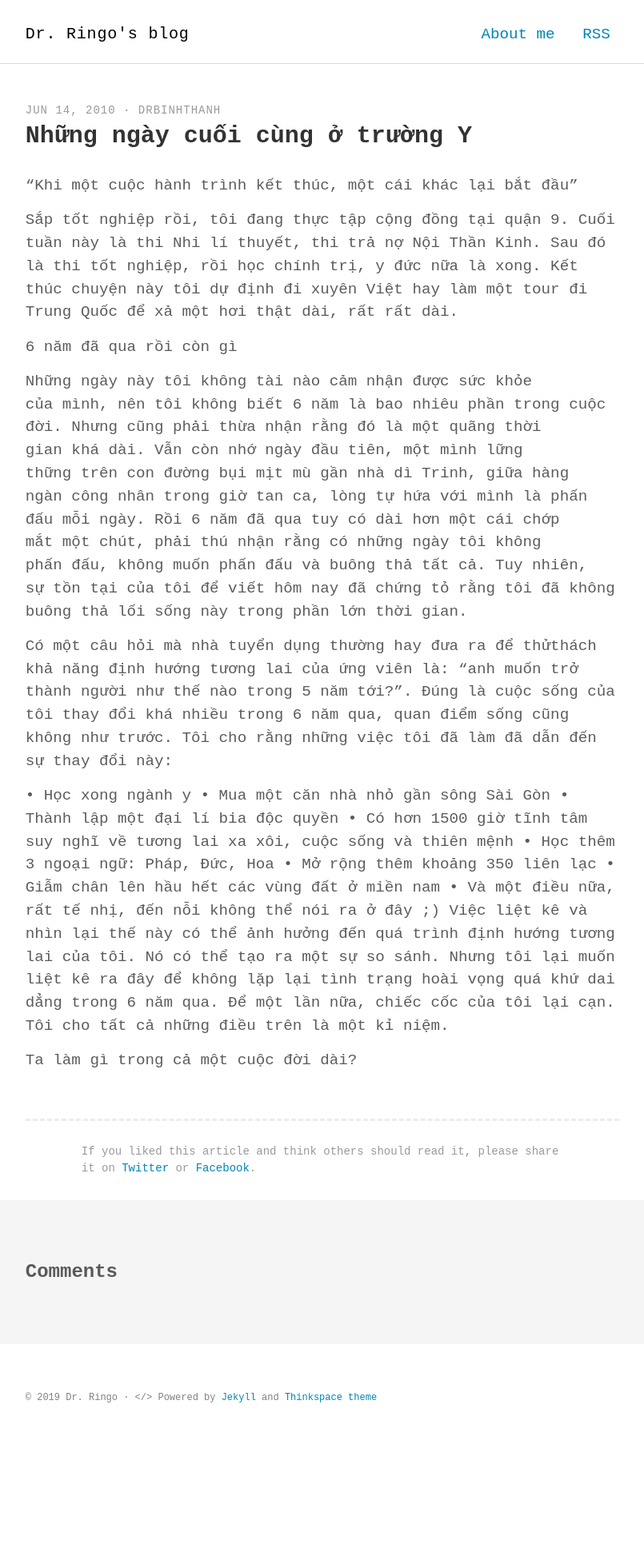
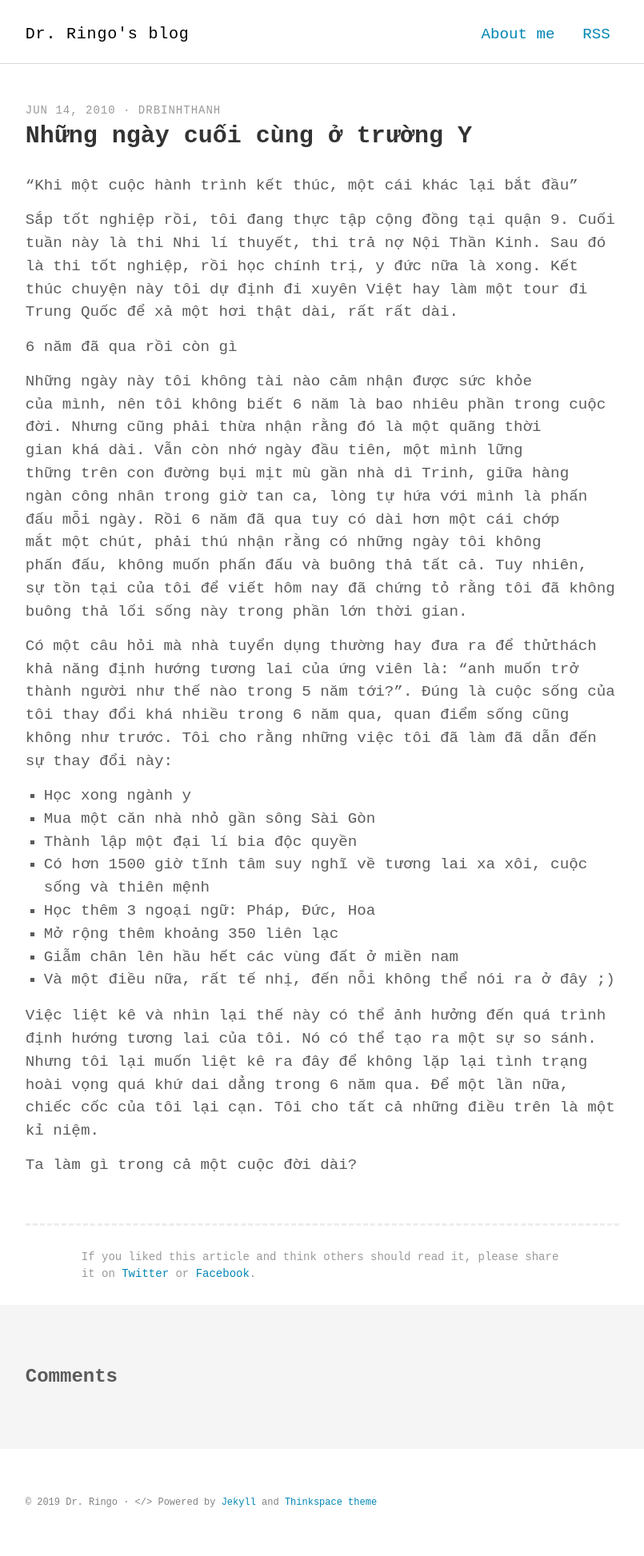
Before and after one commit to thanhgo/blog, a Jekyll site: the page built from _posts/2010-06-14-nhung-ngay-cuoi-cung-o-truong-y.markdown, in a window 1280 px wide. Shown: the whole page at 80% size, without its empty margins (237-1042 px from the left). Built offline with Jekyll 4.4.1, drawn with Linux system fonts in a browser that asks for light colours; comment, search, counter and statistics services are not loaded; before the commit the page ends 1814 px from its top, so only the background shows below that.

```diff
--- a/_posts/2007-01-18-mot-ti-khach-hang.markdown
+++ b/_posts/2007-01-18-mot-ti-khach-hang.markdown
@@ -21,7 +21,7 @@ Tiếp đó, ***Đặng Tiểu Bình***, người chịu trách nhiệm về s
 *“Đúng thế,”** Mao*** nói, *“chúng ta không chỉ giỏi việc phá sập thế giới cũ kĩ lạc hậu mà còn phải giỏi trong việc xây dựng một thế giới mới tiên tiến. Các đồng chí, chúng ta phải thiết lập xã hội chủ nghĩa mang đặc điểm Trung Quốc.”*
 Trong lúc nói, ***Mao ***để khán giả nhìn thấy tựa đề quyển sách ông đang cầm: *Hướng dẫn ôn thi **GMAT*****.** *(Graduate Management Admission Test, là kì thi mà hầu hết các trường về thương mại luôn nhìn vào kết quả của nó để xét tuyển những ứng viên cho khoá học thạc sĩ quản trị kinh doanh.)*
 Vài phút sau, một nữ đồng chí trong trang phục Hồng Vệ binh băng qua sân khấu thông báo điểm thi **GMAT**. ***Mao***, ***Chu ***và ***Đặng*** đều thi đậu với kết quả đáng khích lệ!
-***Mao ***nắm chặt hai bàn tay ***Chu***, lúc lắc chúng một cách đầy hứng khởi.
+***Mao*** nắm chặt hai bàn tay ***Chu***, lúc lắc chúng một cách đầy hứng khởi.
 *“Ân Lai, Ân Lai, chúng ta lại vừa ghi thêm một chiến công nữa,” ông kêu lên “bây giờ chúng ta cùng là đồng môn **MBA** với nhau.”*
 Đám đông oà lên những tràng cười thích thú.”
 
--- a/_posts/2010-06-14-nhung-ngay-cuoi-cung-o-truong-y.markdown
+++ b/_posts/2010-06-14-nhung-ngay-cuoi-cung-o-truong-y.markdown
@@ -14,39 +14,31 @@ wordpress_id: 352
 "Khi một cuộc hành trình kết thúc, một cái khác lại bắt đầu"
 
 
-
-
 Sắp tốt nghiệp rồi, tôi đang thực tập cộng đồng tại quận 9. Cuối tuần này là thi Nhi lí thuyết, thi trả nợ Nội Thần Kinh. Sau đó là thi tốt nghiệp, rồi học chính trị, y đức nữa là xong. Kết thúc chuyện này tôi dự định đi xuyên Việt hay làm một tour đi Trung Quốc để xả một hơi thật dài, rất rất dài.
 
 
+6 năm đã qua rồi còn gì
 
-
-6 năm đã qua rồi còn gì<!-- more -->
-
-
+<!-- more -->
 
 
 Những ngày này tôi không tài nào cảm nhận được sức khỏe của mình, nên tôi không biết 6 năm là bao nhiêu phần trong cuộc đời. Nhưng cũng phải thừa nhận rằng đó là một quãng thời gian khá dài. Vẫn còn nhớ ngày đầu tiên, một mình lững thững trên con đường bụi mịt mù gần nhà dì Trinh, giữa hàng ngàn công nhân trong giờ tan ca, lòng tự hứa với mình là phấn đấu mỗi ngày. Rồi 6 năm đã qua tuy có dài hơn một cái chớp mắt một chút, phải thú nhận rằng có những ngày tôi không phấn đấu, không muốn phấn đấu và buông thả tất cả. Tuy nhiên, sự tồn tại của tôi để viết hôm nay đã chứng tỏ rằng tôi đã không buông thả lối sống này trong phần lớn thời gian.
 
 
-
-
 Có một câu hỏi mà nhà tuyển dụng thường hay đưa ra để thửthách khả năng định hướng tương lai của ứng viên là: "anh muốn trở thành người như thế nào trong 5 năm tới?". Đúng là cuộc sống của tôi thay đổi khá nhiều trong 6 năm qua, quan điểm sống cũng không như trước. Tôi cho rằng những việc tôi đã làm đã dẫn đến sự thay đổi này:
 
 
+* Học xong ngành y
+* Mua một căn nhà nhỏ gần sông Sài Gòn
+* Thành lập một đại lí bia độc quyền
+* Có hơn 1500 giờ tĩnh tâm suy nghĩ về tương lai xa xôi, cuộc sống và thiên mệnh
+* Học thêm 3 ngoại ngữ: Pháp, Đức, Hoa
+* Mở rộng thêm khoảng 350 liên lạc
+* Giẫm chân lên hầu hết các vùng đất ở miền nam
+* Và một điều nữa, rất tế nhị, đến nỗi không thể nói ra ở đây ;)
 
 
-• Học xong ngành y
-• Mua một căn nhà nhỏ gần sông Sài Gòn
-• Thành lập một đại lí bia độc quyền
-• Có hơn 1500 giờ tĩnh tâm suy nghĩ về tương lai xa xôi, cuộc sống và thiên mệnh
-• Học thêm 3 ngoại ngữ: Pháp, Đức, Hoa
-• Mở rộng thêm khoảng 350 liên lạc
-• Giẫm chân lên hầu hết các vùng đất ở miền nam
-• Và một điều nữa, rất tế nhị, đến nỗi không thể nói ra ở đây ;)
 Việc liệt kê và nhìn lại thế này có thể ảnh hưởng đến quá trình định hướng tương lai của tôi. Nó có thể tạo ra một sự so sánh. Nhưng tôi lại muốn liệt kê ra đây để không lặp lại tình trạng hoài vọng quá khứ dai dẳng trong 6 năm qua. Để một lần nữa, chiếc cốc của tôi lại cạn. Tôi cho tất cả những điều trên là một kỉ niệm.
 
 
-
-
 Ta làm gì trong cả một cuộc đời dài?
```
Also changed, not shown: other parts of _posts/2007-01-18-mot-ti-khach-hang.markdown (+1 -1 lines), other parts of _posts/2010-06-14-nhung-ngay-cuoi-cung-o-truong-y.markdown (+1 -1 lines), _posts/2010-03-15-me-oi-hay-yeu-con-lan-nua.markdown (+18 -8 lines).
